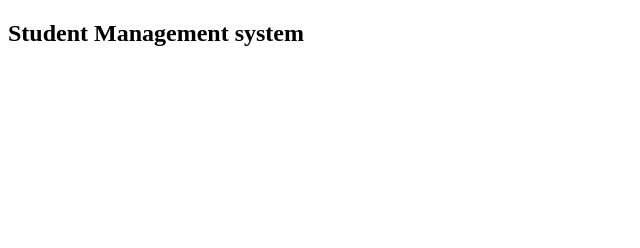
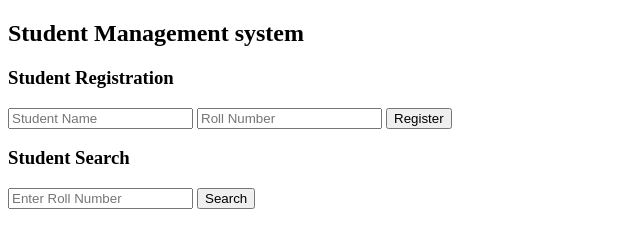
Before and after one commit to neharacharla2501-a11y/Students, a plain HTML site: page index.html in a window 1280 px wide. Shown: the whole page, without its empty margins (0-640 px from the left). Drawn offline with Linux system fonts and the light colour scheme.

Commit message:
Added search

```diff
--- a/index.html
+++ b/index.html
@@ -2,5 +2,24 @@
 <html>
     <body>
         <h2>Student Management system</h2>
+        <h3>Student Registration</h3>
+
+<input type="text" id="name" placeholder="Student Name">
+<input type="text" id="roll" placeholder="Roll Number">
+
+<button onclick="registerStudent()">Register</button>
+
+<ul id="list"></ul>
+
+        <h3>Student Search</h3>
+
+<input type="text" id="searchRoll"
+placeholder="Enter Roll Number">
+
+<button onclick="searchStudent()">Search</button>
+
+<p id="result"></p>
+
+<script src="script.js"></script>
     </body>
 </html>
--- a/script.js
+++ b/script.js
@@ -16,3 +16,17 @@ function registerStudent() {
     document.getElementById("list").innerHTML +=
         "<li>" + name + " - " + roll + "</li>";
 }
+function searchStudent() {
+    let roll = document.getElementById("searchRoll").value;
+
+    let student = students.find(s => s.roll === roll);
+
+    if (student) {
+        document.getElementById("result").innerHTML =
+            "Name: " + student.name +
+            ", Roll: " + student.roll;
+    } else {
+        document.getElementById("result").innerHTML =
+            "Student not found";
+    }
+}
```
